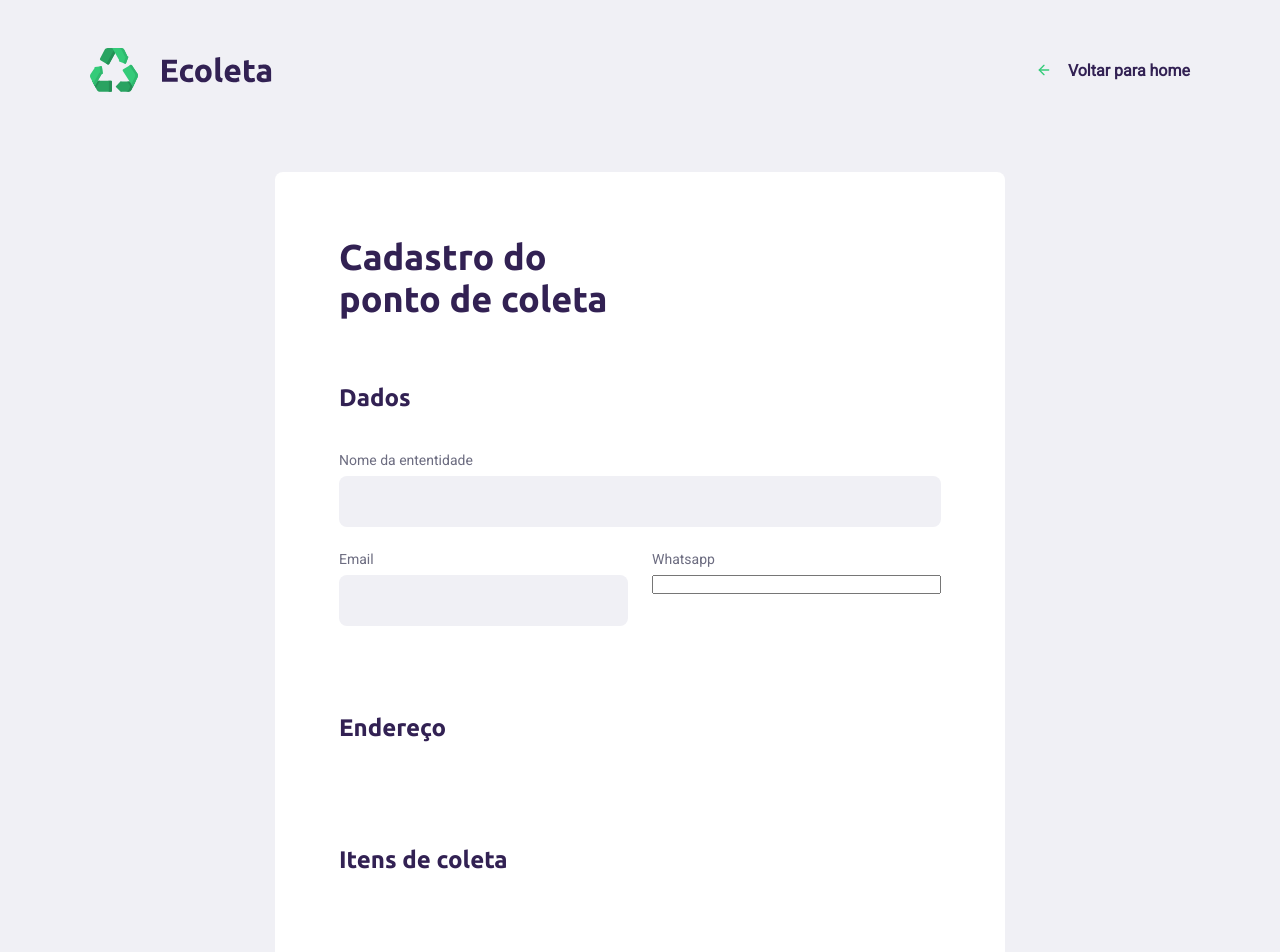
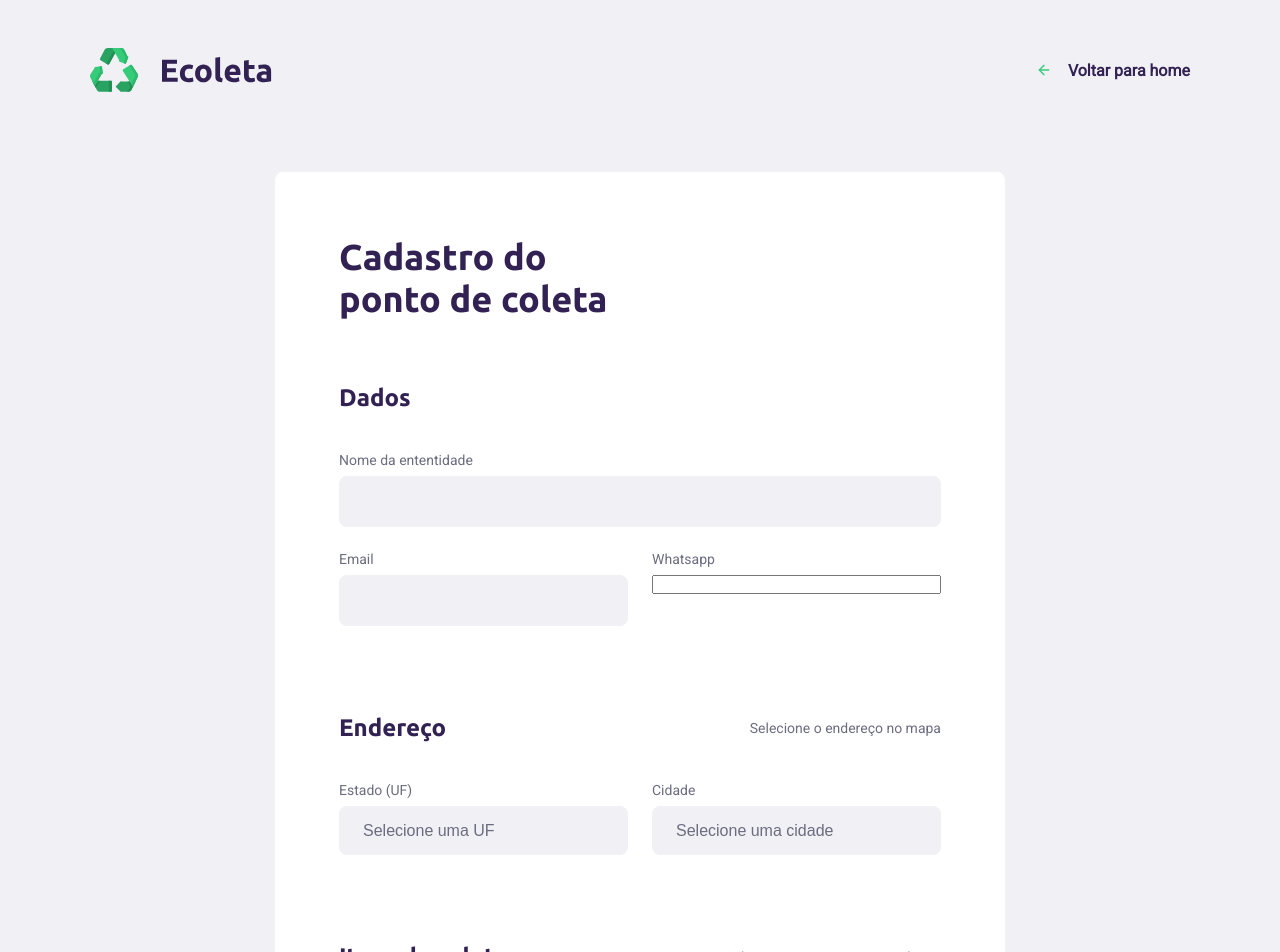
Before and after one commit to zoedsoupe/Ecoleta, a React (Create React App) app in the folder web/: page /create-point in a window 1280 px wide. Shown: the top 952 px of the page. Built offline with nearby package versions, Linux system fonts and the light colour scheme.

Commit message:
address fieldset on create point page

```diff
--- a/web/src/pages/CreatePoint/index.tsx
+++ b/web/src/pages/CreatePoint/index.tsx
@@ -47,12 +47,30 @@ const CreatePoint = () => {
         <fieldset>
           <legend>
             <h2>Endereço</h2>
+            <span>Selecione o endereço no mapa</span>
           </legend>
+
+          <div className="field-group">
+            <div className="field">
+              <label htmlFor="uf">Estado (UF)</label>
+              <select name="uf" id="uf">
+                <option value="0">Selecione uma UF</option>
+              </select>
+            </div>
+
+            <div className="field">
+              <label htmlFor="city">Cidade</label>
+              <select name="city" id="city">
+                <option value="0">Selecione uma cidade</option>
+              </select>
+            </div>
+          </div>
         </fieldset>
 
         <fieldset>
           <legend>
             <h2>Itens de coleta</h2>
+            <span>Selecione um ou mais itens abaixo</span>
           </legend>
         </fieldset>
       </form>
```
